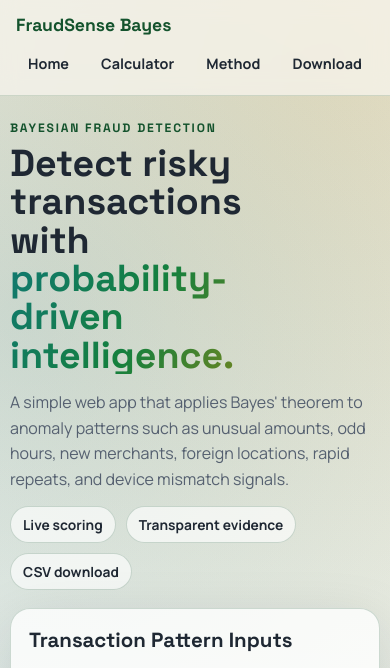
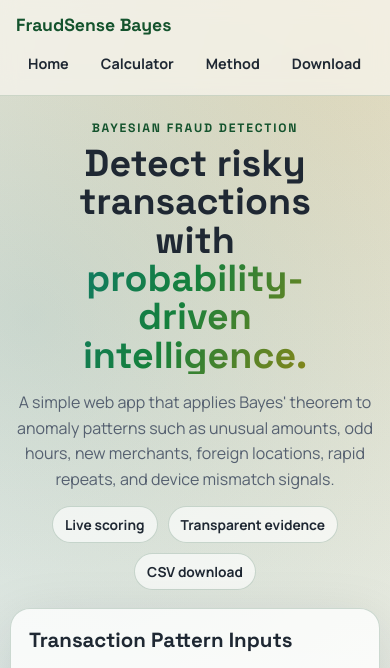
Before and after one commit to KritikaTech123/Fraud-Detection-Using-Bayesian-Probability, a Flask app: page / in a window 390 px wide. Shown: the top 668 px of the page. Run offline with Flask 3, Linux system fonts and the light colour scheme.

Commit message:
Center hero text and keep menu beside brand

```diff
--- a/static/styles.css
+++ b/static/styles.css
@@ -85,6 +85,7 @@ body {
 
 .hero {
   margin-bottom: 24px;
+  text-align: center;
 }
 
 .eyebrow {
@@ -98,7 +99,7 @@ body {
 
 h1 {
   font-family: "Space Grotesk", sans-serif;
-  margin: 8px 0 0;
+  margin: 8px auto 0;
   font-size: clamp(2rem, 5vw, 4rem);
   line-height: 0.98;
   max-width: 13ch;
@@ -121,7 +122,7 @@ h1 {
 }
 
 .subtitle {
-  margin: 16px 0 0;
+  margin: 16px auto 0;
   color: var(--muted);
   max-width: 70ch;
   line-height: 1.6;
@@ -132,6 +133,7 @@ h1 {
   display: flex;
   gap: 10px;
   flex-wrap: wrap;
+  justify-content: center;
 }
 
 .hero-badges span {
@@ -421,8 +423,10 @@ th {
   }
 
   .topbar-inner {
-    flex-direction: column;
-    align-items: flex-start;
+    flex-direction: row;
+    align-items: center;
+    justify-content: space-between;
+    flex-wrap: wrap;
     gap: 10px;
   }
 
@@ -464,11 +468,11 @@ th {
   }
 
   .menu {
-    width: 100%;
+    width: auto;
   }
 
   .menu a {
-    flex: 1 1 auto;
+    flex: 0 1 auto;
     text-align: center;
   }
 
```
